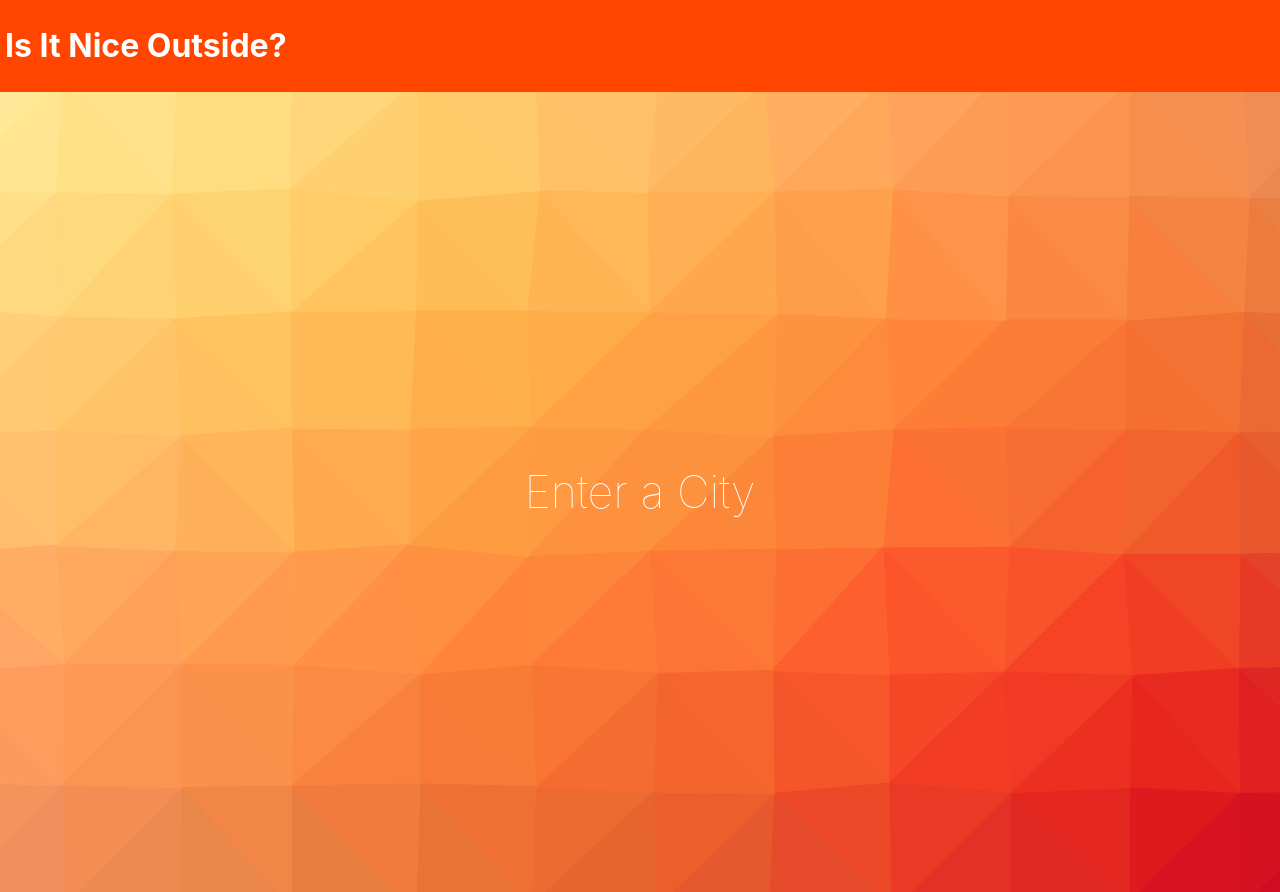
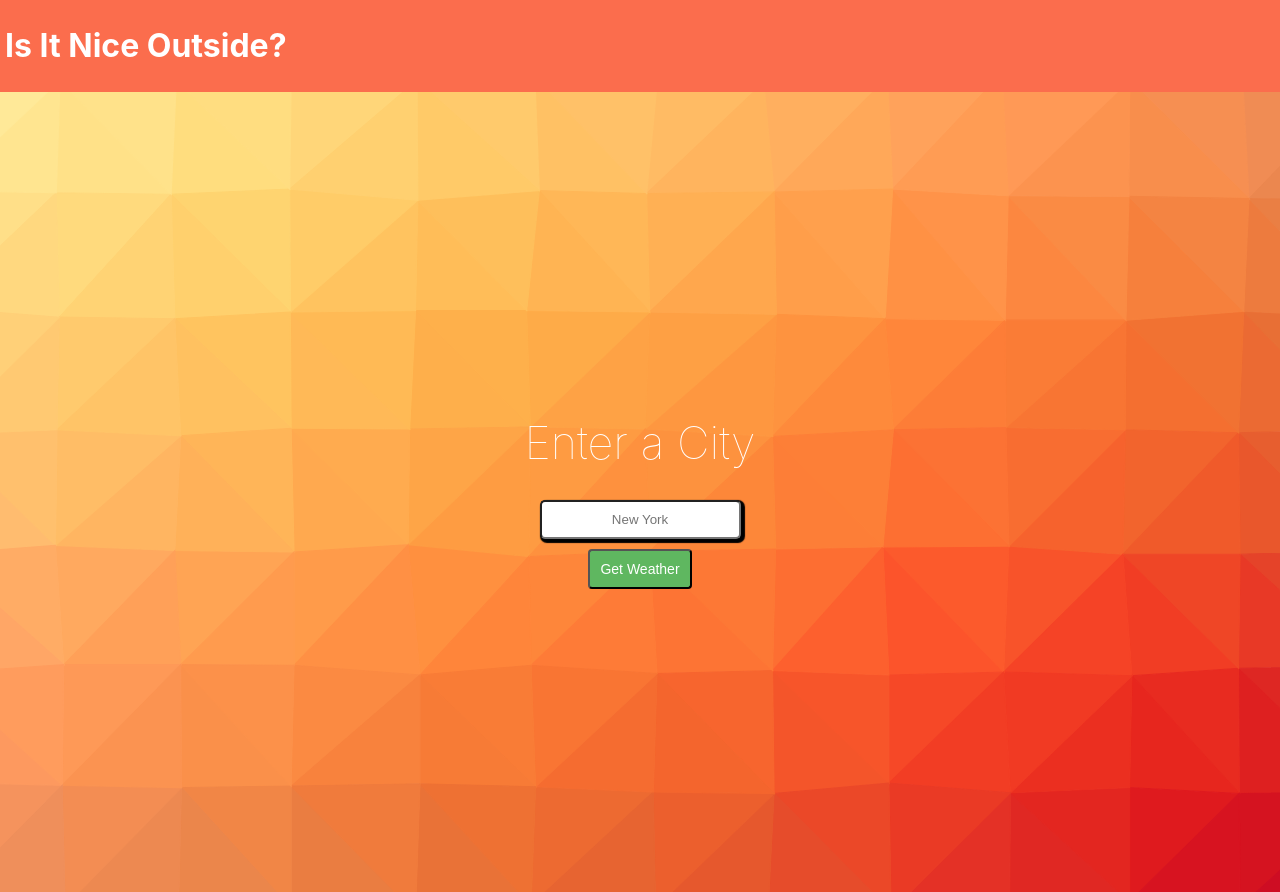
Before and after one commit to cassidypignatello/is-it-nice-outside, a React app: page / in a window 1280 px wide. Built offline with nearby package versions, Linux system fonts and the light colour scheme.

Commit message:
creates CityInput component

```diff
--- /dev/null
+++ b/app/components/CityInput.js
@@ -0,0 +1,22 @@
+import React from 'react';
+import ReactDOM from 'react-dom';
+import PropTypes from 'prop-types';
+
+const CityInput = (props) => {
+  return (
+    <div style={{display: 'flex', flexDirection: props.flexDirection, alignItems: 'center'}}>
+      <input placeholder='New York'></input>
+      <button className='weather-btn'>Get Weather</button>
+    </div>
+  );
+}
+
+CityInput.defaultProps = {
+  flexDirection: 'column'
+}
+
+CityInput.propTypes = {
+  flexDirection: PropTypes.string.isRequired
+}
+
+export default CityInput;
--- a/app/components/HomeContainer.js
+++ b/app/components/HomeContainer.js
@@ -1,11 +1,13 @@
 import React from 'react';
 import ReactDOM from 'react-dom';
+import CityInput from './CityInput';
 
 export default class HomeContainer extends React.Component {
   render () {
     return (
       <div className='home-container'>
         <h1 className='header-text'>Enter a City</h1>
+        <CityInput />
       </div>
     );
   }
--- a/app/index.css
+++ b/app/index.css
@@ -12,9 +12,20 @@ body {
                 Cantarell,Helvetica Neue,sans-serif;
 }
 
+input {
+  padding: 10px;
+  text-align: center;
+  border-radius: 5px;
+  box-shadow: 2px 2px 1px 2px #000;
+}
+
+input:focus {
+  outline: none;
+}
+
 .container, #app {
+  width: 100%;
   height: 100%;
-  width: 100%;
 }
 
 .header-text {
@@ -26,7 +37,7 @@ body {
 .navbar {
   width: 100%;
   margin: 0;
-  background-color: #ff4500;
+  background-color: #fb6d4d;
   color: #fff;
   padding: 5px;
 }
@@ -41,3 +52,17 @@ body {
   justify-content: center;
   align-items: center;
 }
+
+.weather-btn {
+  color: #fff;
+  background-color: #5fb760;
+  border-radius: 4px;
+  padding: 10px;
+  margin: 10px;
+  font-size: 14px;
+  cursor: pointer;
+}
+
+.weather-btn:focus {
+  outline: none;
+}
--- a/package.json
+++ b/package.json
@@ -27,6 +27,7 @@
   },
   "homepage": "https://github.com/cassidypignatello/is-it-nice-outside#readme",
   "dependencies": {
+    "prop-types": "^15.6.0",
     "react": "^16.2.0",
     "react-dom": "^16.2.0"
   },
```
